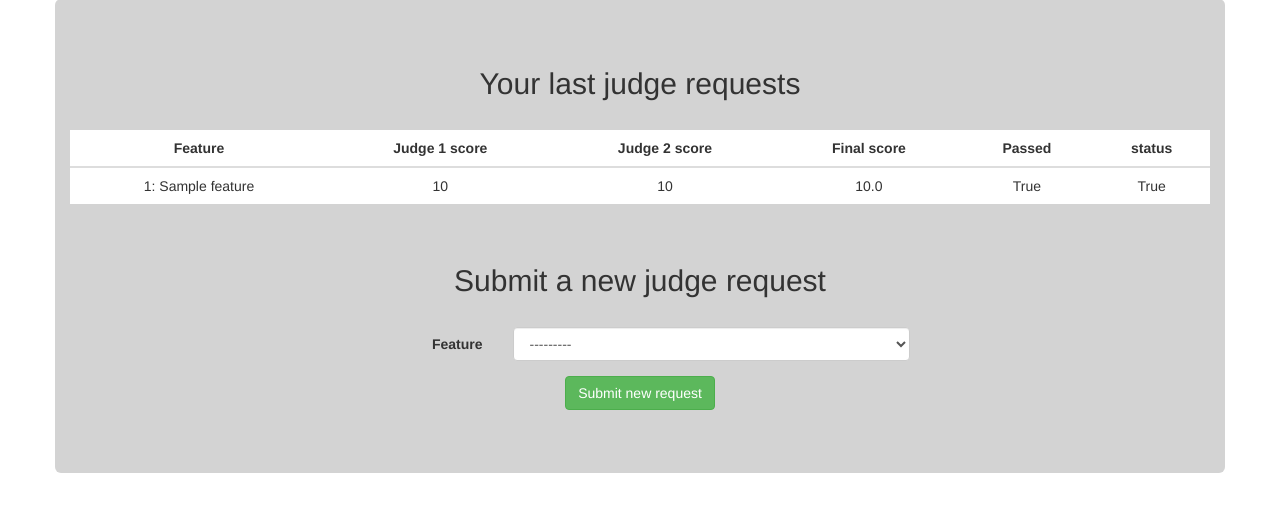
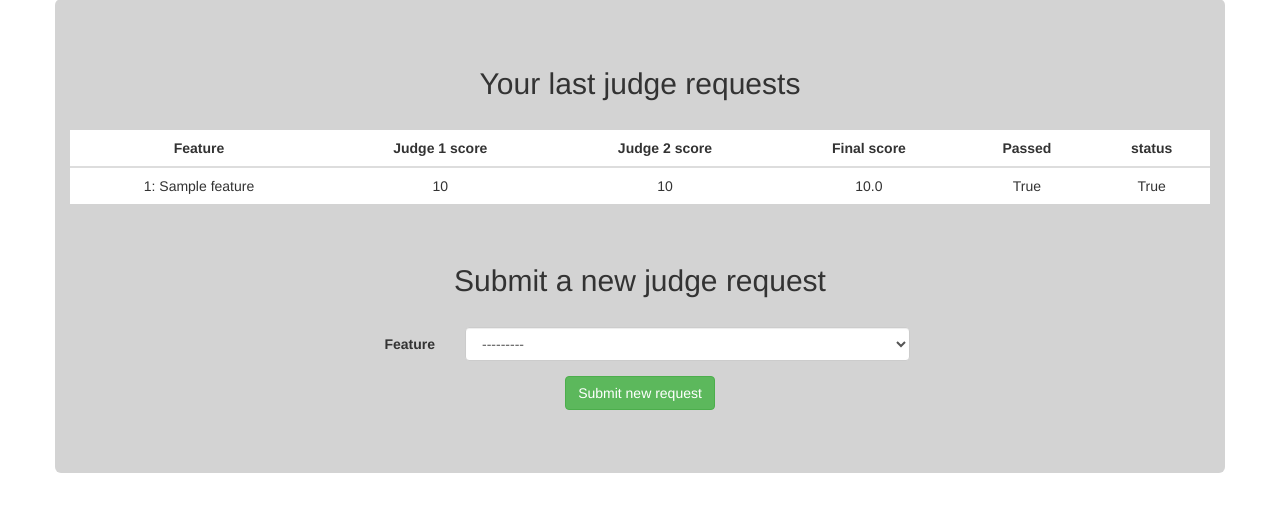
Before and after one commit to altostratous/gatuino-scoreboard, a Django app: page /teams/judge-request/ in a window 1280 px wide. Shown: the part 73-585 px from the top of the page. Run offline with Django 3.2, Linux system fonts and the light colour scheme; a user stored in the database is signed in; tables that the repository leaves empty hold one stand-in row (values such as "Sample post"); some libraries are stand-ins or nearby versions.

Commit message:
judge request template errors

```diff
--- a/teams/templates/judge_request.html
+++ b/teams/templates/judge_request.html
@@ -38,9 +38,15 @@
     <div class="form-horizontal col-sm-offset-3 col-sm-6">
 <form method="post">
     {% csrf_token %}
+        {% if form.feature.errors %}
+            <div class="alert alert-danger alert-dismissable fade in" style="text-align: left">
+                <a href="#" class="close" data-dismiss="alert" aria-label="close">&times;</a>
+                {{ form.feature.errors }}
+            </div>
+        {% endif %}
     <div class="form-group">
-    <label class="control-label col-xs-3" for="id_feature">Feature</label>
-    <div class="col-xs-9">{{ form.feature|add_class:'form-control' }}</div>
+    <label class="control-label col-xs-2" for="id_feature">Feature</label>
+    <div class="col-xs-10">{{ form.feature|add_class:'form-control' }}</div>
         </div>
     <div class="form-group">
         <div class="">
```
